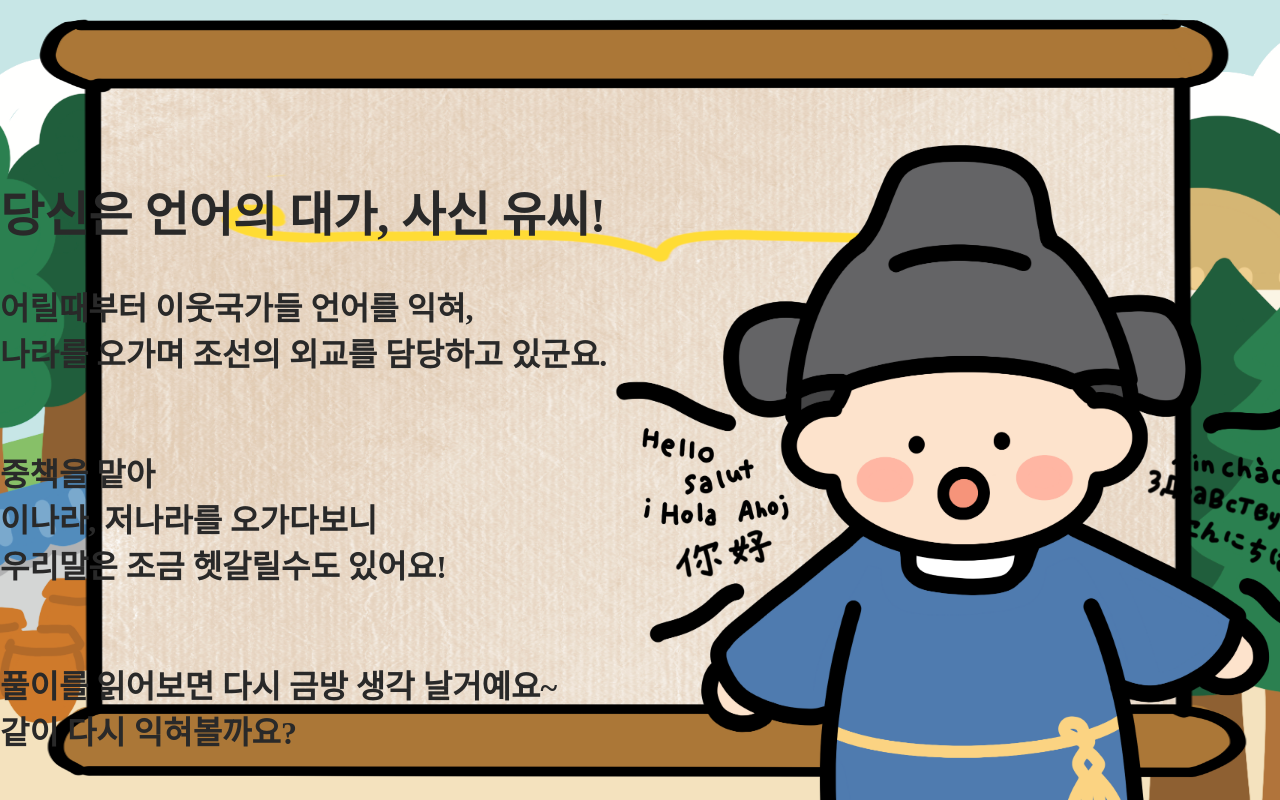
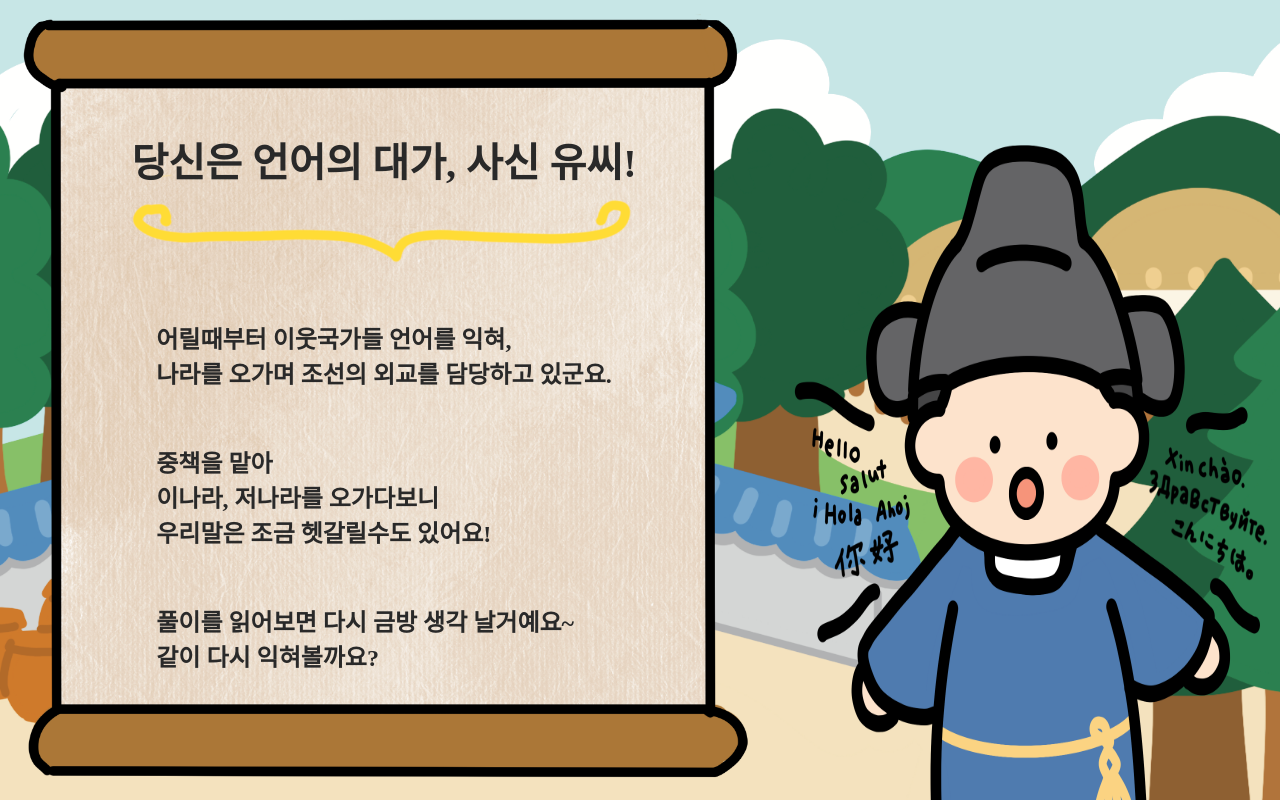
Before and after one commit to hangeul-project/hangeul-react-web, a React (Create React App) app: page / in a window 1280 px wide. Built offline with nearby package versions, Linux system fonts and the light colour scheme; a web font is replaced by a local one.

Commit message:
feat/#53_mediaquery

```diff
--- a/src/component/Page4/Page/Page4_css/page4.css
+++ b/src/component/Page4/Page/Page4_css/page4.css
@@ -35,45 +35,52 @@ li {
   width: 100vw;
   height: 100vh;
   overflow: hidden;
+  font-size: 10px;
 }
 
 .textback {
   flex-basis: 100%;
-  width: 100vw;
-  height: 100vh;
+  width: 60vw;
+  height: 600px;
+  z-index: 1;
   position: absolute;
-  z-index: 1;
+  min-height: 100vh;
 }
 
 .description {
-  flex-basis: 100%;
-  position: fixed;
+  flex-basis: 60%;
   z-index: 2;
-  top: 22vh;
 }
 
 .youris {
   color: #292929;
-  font-size: 3rem;
+  font-size: 2.5rem;
   font-weight: bolder;
   z-index: 2;
+  place-items: top;
+  display: grid;
+  place-items: center;
+  min-height: 40vh;
 }
 
 .detail {
   color: #292929;
-  font-size: 2rem;
+  font-size: 1.5rem;
   font-weight: bold;
   z-index: 3;
+  display: grid;
+  place-items: center;
+  min-height: 20vh;
 }
 
 .char {
-  width: 60vw;
+  height: 100vh;
+  width: 40vw;
   position: relative;
-  flex-basis: 55%;
+  flex-basis: 40%;
   margin-left: auto;
   z-index: 4;
   top: 10vh;
-  left: 5vw;
 }
 
 /* 버튼 3개 위한 CSS */
--- a/src/component/Page4/component/page4.js
+++ b/src/component/Page4/component/page4.js
@@ -31,7 +31,6 @@ function Page4() {
         <div className="description">
           <div className="youris">당신은 언어의 대가, 사신 유씨!</div>
           <div className="detail">
-            <br />
             어릴때부터 이웃국가들 언어를 익혀, <br /> 나라를 오가며 조선의
             외교를 담당하고 있군요.
             <br />
```
